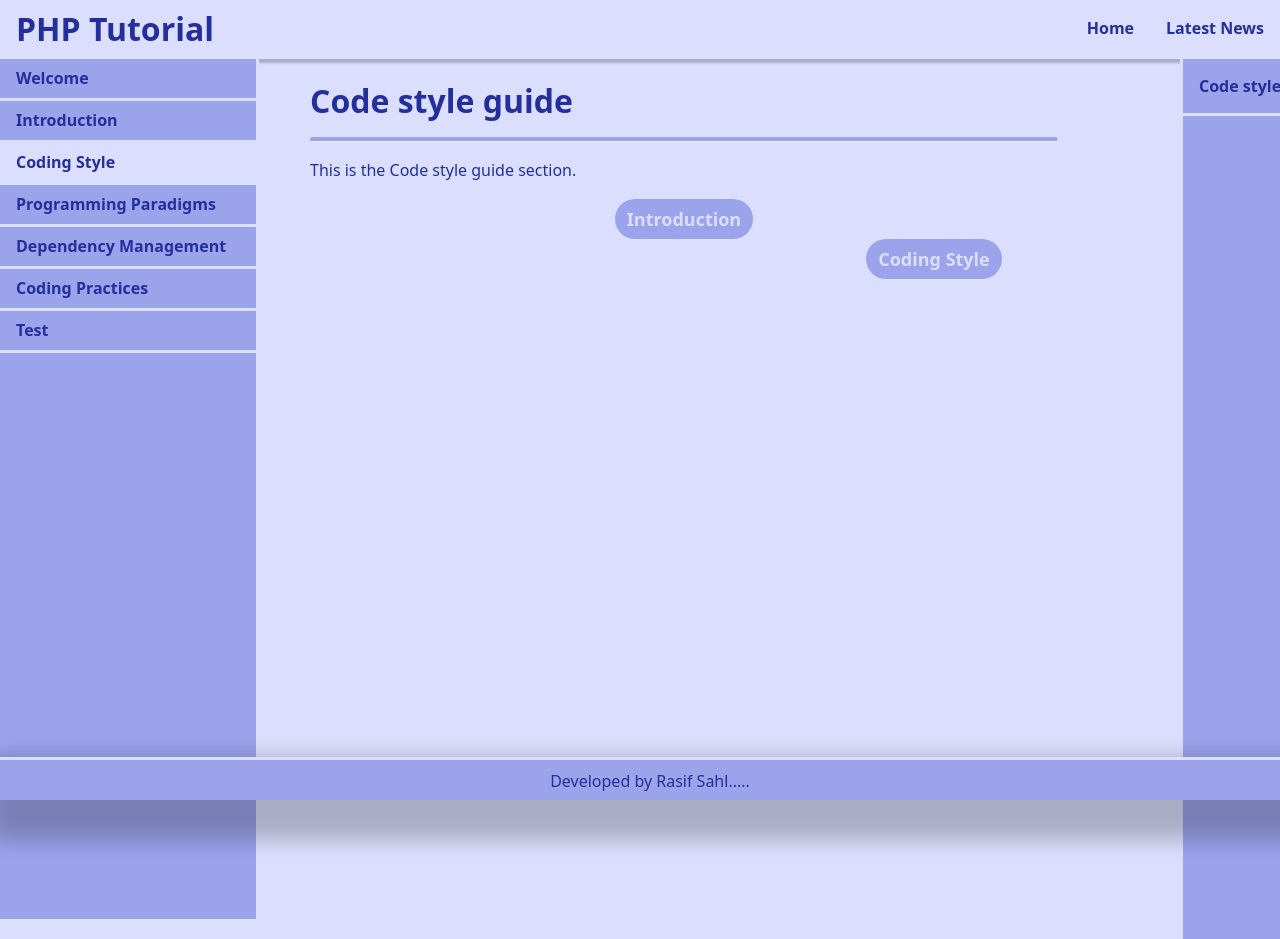
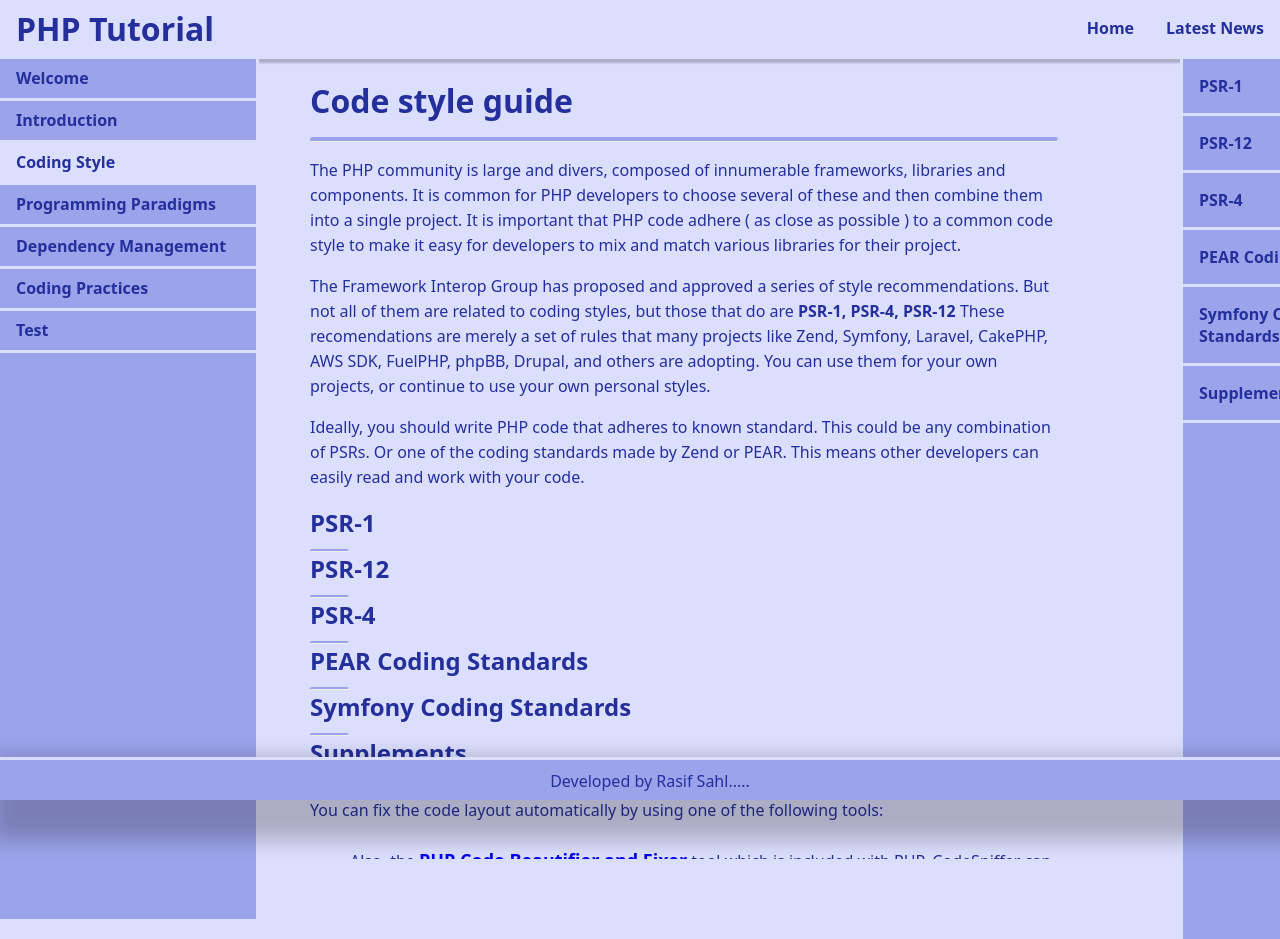
Before and after one commit to rasif-sahl/php, a React (Create React App) app: page /codingStyle in a window 1280 px wide. Shown: the top 939 px of the page. Built offline with nearby package versions, Linux system fonts and the light colour scheme.

Commit message:
coding style section update.

```diff
--- a/src/js/Pages/Content/CodingStyle.jsx
+++ b/src/js/Pages/Content/CodingStyle.jsx
@@ -2,13 +2,65 @@ import React from 'react';
 import '../../../scss/pages/sideBar.scss';
 import {H1, H2, H3, H4} from '../../ReusableComponents/Headings.jsx';
 import {Pagination} from '../../ReusableComponents/Pagination.jsx';
+import {Code} from '../../ReusableComponents/Code.jsx';
 
 export default function CodingStyle() {
+
+    const phpcs = `phpcs -sw --standard=PSR1 file.php`;
+
     return <div>
         <div className="content-wrapper">
             <div className="content-display">
-                <a id="style_guide"><H1 h1="Code style guide" /></a>
-                <p>This is the Code style guide section.</p>
+                <H1 h1="Code style guide" />
+                <p>
+                    The PHP community is large and divers, composed of innumerable frameworks, libraries and components.
+                    It is common for PHP developers to choose several of these and then combine them into a single project.
+                    It is important that PHP code adhere ( as close as possible ) to a common code style to make it easy for developers to
+                    mix and match various libraries for their project.
+                </p>
+
+                <p>
+                    The Framework Interop Group has proposed and approved a series of style recommendations. But not all of them are related to coding styles,
+                    but those that do are <b>PSR-1, PSR-4, PSR-12</b> These recomendations are merely a set of rules that many projects like
+                    Zend, Symfony, Laravel, CakePHP, AWS SDK, FuelPHP, phpBB, Drupal, and others are adopting. You can use them for your own
+                    projects, or continue to use your own personal styles.
+                </p>
+
+                <p>
+                    Ideally, you should write PHP code that adheres to known standard. This could be any combination of PSRs.
+                    Or one of the coding standards made by Zend or PEAR. This means other developers can easily read and work with your code.
+                </p>
+
+                <a id="psr_1"><H2 h2="PSR-1" /></a>
+                <a id="psr_12"><H2 h2="PSR-12" /></a>
+                <a id="psr_4"><H2 h2="PSR-4" /></a>
+                <a id="pear_coding"><H2 h2="PEAR Coding Standards" /></a>
+                <a id="symfony_coding"><H2 h2="Symfony Coding Standards" /></a>
+
+                <a id="supplements"><H2 h2="Supplements" /></a>
+                <p>
+                    You can fix the code layout automatically by using one of the following tools:
+                </p>
+
+                <ul>
+                    <li>Also, the <a href = "https://github.com/squizlabs/PHP_CodeSniffer/wiki/Fixing-Errors-Automatically">PHP Code Beautifier and Fixer</a> tool which is included with PHP_CodeSniffer can be used to adjust your code accordingly.</li>
+                    <li>One is the <a href = "https://cs.symfony.com/">PHP Coding Standards Fixer</a> which has a very well tested codebase.</li>
+                </ul>
+
+                <p>
+                    And you can run phpcs manually from shell:
+                </p>
+
+                <Code code={phpcs} />
+
+                <p>
+                    It will show errors and describe how to fix them.
+                    It can also be helpful to include this command in a git hook. That way, branches which contain violations against the chosen standard cannot enter the repository until those violations have been fixed.
+                </p>
+
+                <p>
+                    English is preferred for all symbol names and code infrastructure. Comments may be written in any language easily readable by all current and future parties who may be working on the codebase.
+                </p>
 
                 <Pagination previousLink="/" previous="Introduction"  nextLink="/codingStyle" next="Coding Style"/>
 
@@ -18,7 +70,12 @@ export default function CodingStyle() {
             <div className="right-content-display">
                 {/* <div className="headding">Page Navigation</div> */}
                 <ul>
-                    <li><a href="#style_guide">Code style guide</a></li>
+                    <li><a href="#psr_1">PSR-1</a></li>
+                    <li><a href="#psr_12">PSR-12</a></li>
+                    <li><a href="#psr_1">PSR-4</a></li>
+                    <li><a href="#pear_coding">PEAR Coding Standards</a></li>
+                    <li><a href="#symfony_coding">Symfony Coding Standards</a></li>
+                    <li><a href="#supplements">Supplements</a></li>
                 </ul>
             </div>
         </div>
--- a/src/scss/pages/main.scss
+++ b/src/scss/pages/main.scss
@@ -24,6 +24,14 @@
       font-weight: $font-weight-700;
       font-size: 18px;
     }
+
+    ul{
+      margin: 25px 0 0 0;
+      li{
+          margin: 15px 0 0 0;
+      }
+    }
+
 
     .content-display{
         margin: 10px 10px 70px 10px;
```
